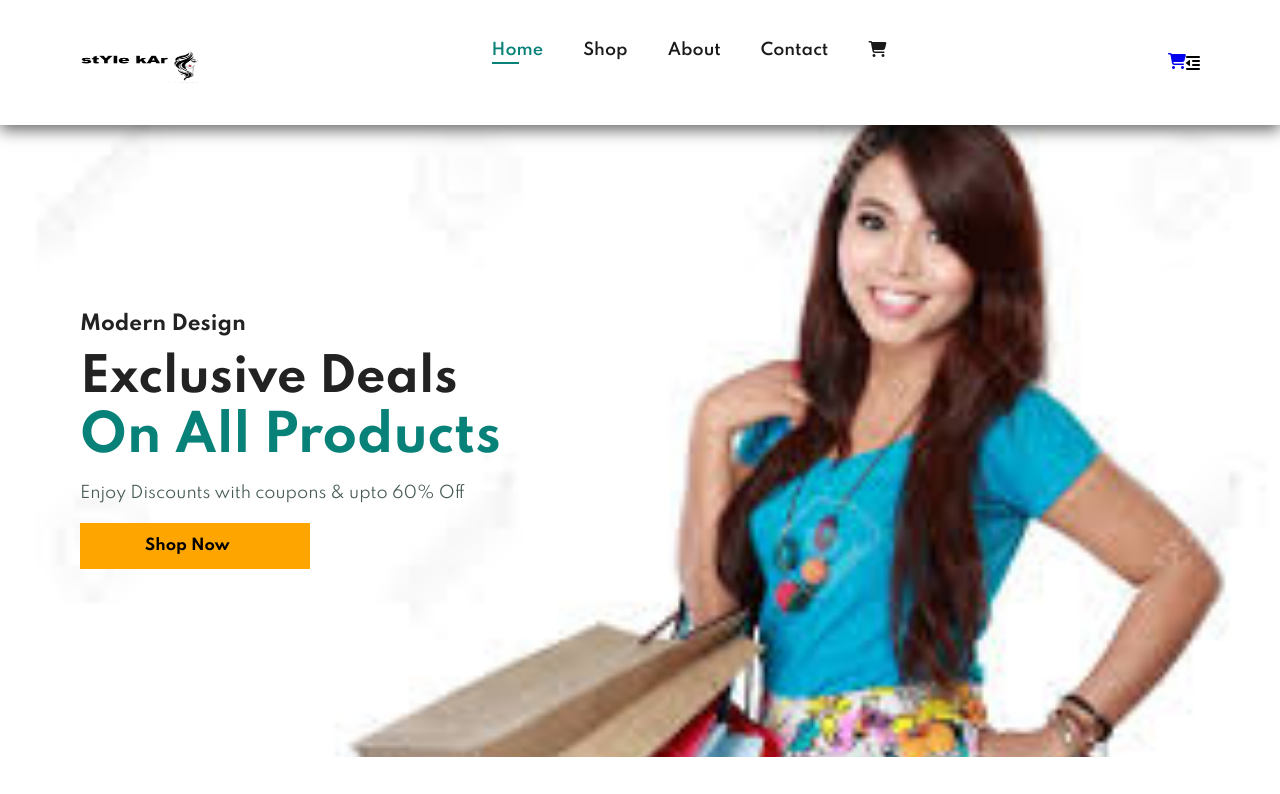
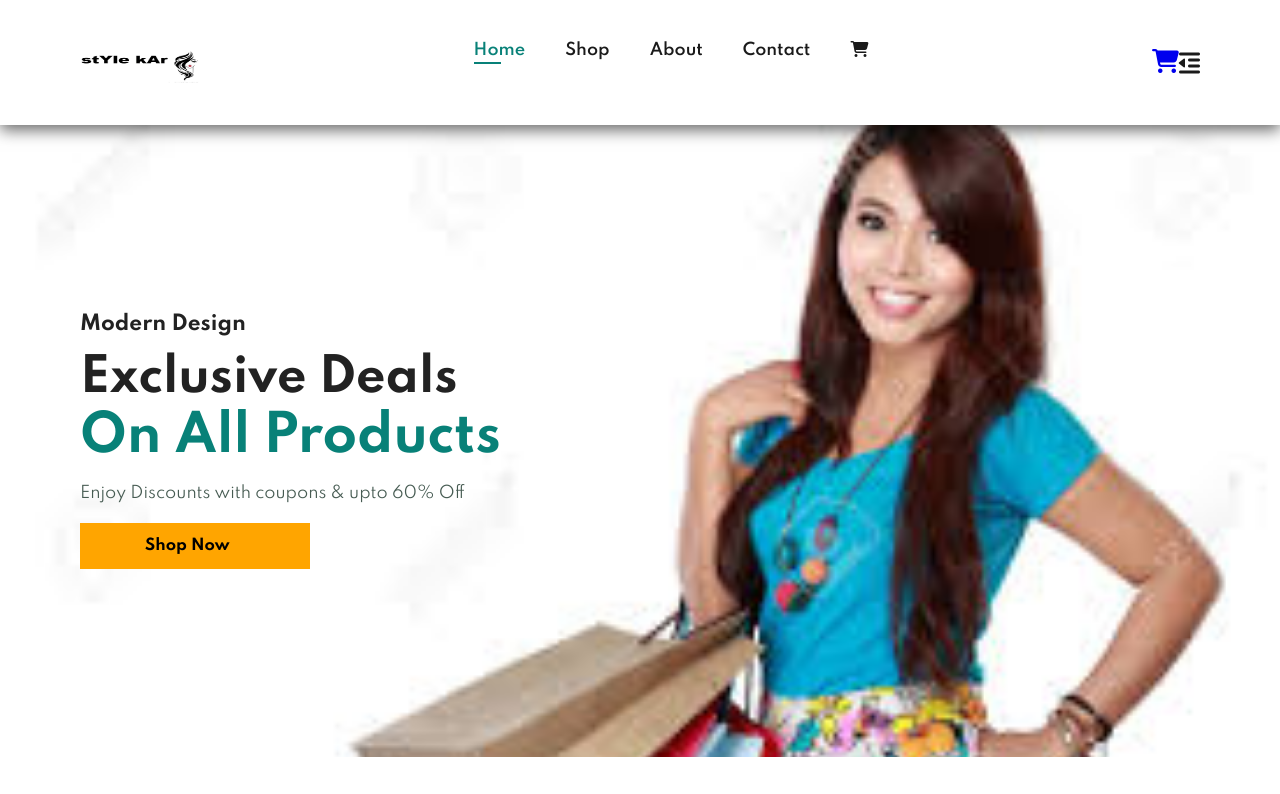
Before and after one commit to Nouman-Junaid/compro-M1, a plain HTML site: page index.html in a window 1280 px wide. Shown: the top 794 px of the page. Drawn offline with Linux system fonts and the light colour scheme.

Commit message:
icon edit

```diff
--- a/style.css
+++ b/style.css
@@ -120,8 +120,8 @@ color:#088178;
 }
 #mobile{
 
+    display: none;
     align-items: center;
-    display: none;
 }
 
 /*Homepage*/
@@ -426,3 +426,8 @@ color: #088178;
     display: flex;
     align-items: center;
 }
+#mobile{
+    color: #1a1a1a;
+    font-size: 24px;
+    padding-left: 20px;
+}
```
